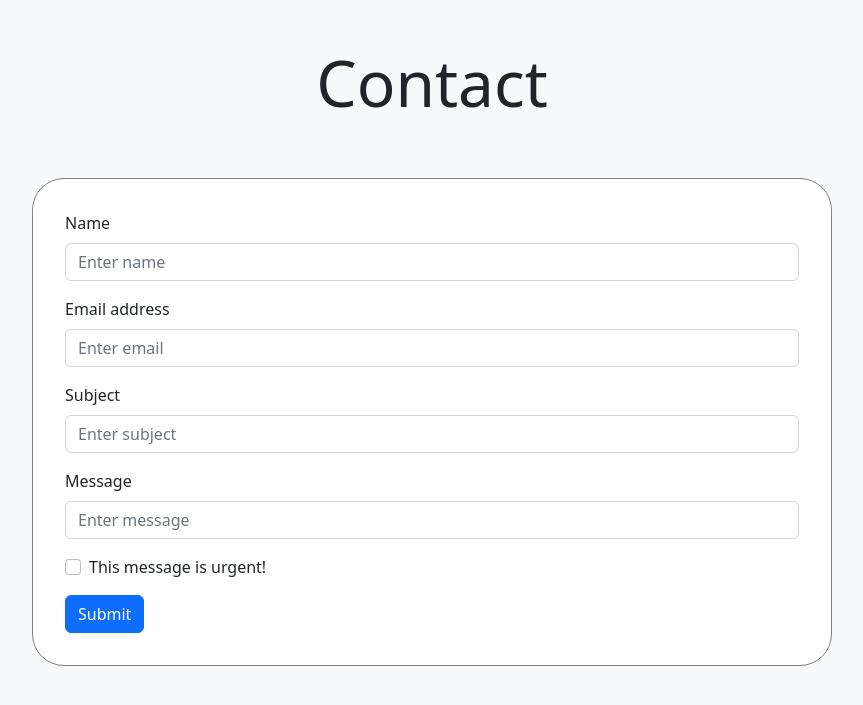
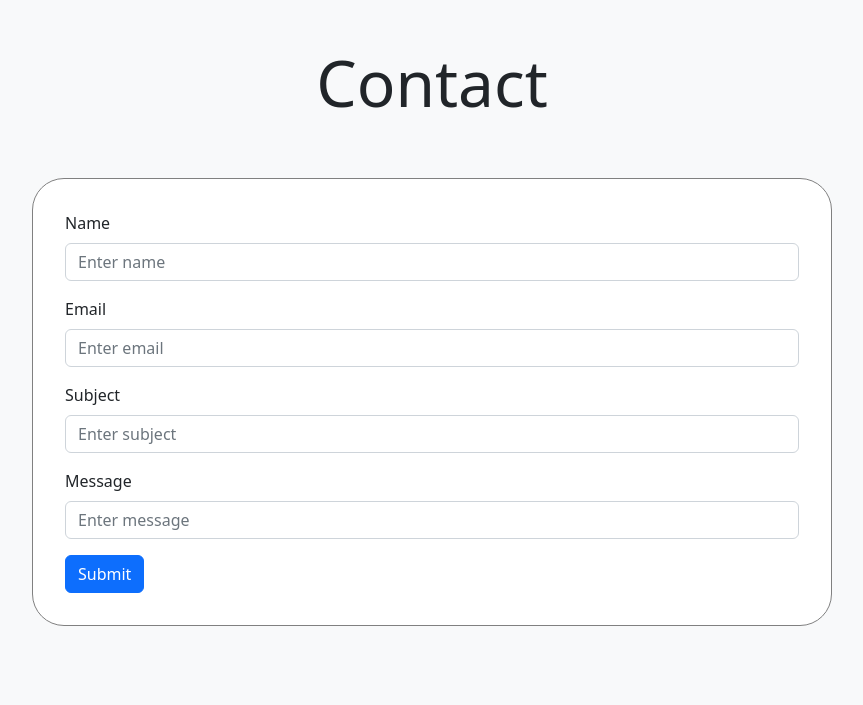
Before and after one commit to lucywbeck/lucywbeck.github.io, a React (Create React App) app: page / in a window 1280 px wide. Shown: the part 4263-4968 px from the top of the page, without its empty margins (208-1071 px from the left). Built offline with nearby package versions, Linux system fonts and the light colour scheme.

Commit message:
add formspree

```diff
--- a/package.json
+++ b/package.json
@@ -3,6 +3,7 @@
   "version": "0.1.0",
   "private": true,
   "dependencies": {
+    "@formspree/react": "^2.4.1",
     "@testing-library/jest-dom": "^5.16.5",
     "@testing-library/react": "^13.4.0",
     "@testing-library/user-event": "^13.5.0",
--- a/src/components/ContactPage/ContactPage.js
+++ b/src/components/ContactPage/ContactPage.js
@@ -2,66 +2,88 @@ import React, { useState } from 'react';
 import Button from 'react-bootstrap/Button';
 import Form from 'react-bootstrap/Form';
 import "./ContactPage.css"
+import { useForm } from '@formspree/react';
 
-export default function ContactPage() {
-    // TODO
-    const [value, setValue] = useState("");
+function ContactForm() {
+    const [name, setName] = useState("");
+    const [email, setEmail] = useState("");
+    const [subject, setSubject] = useState("");
+    const [message, setMessage] = useState("");
+    const [state, handleSubmit] = useForm("mjvlzebb");
 
-    const onInput = ({target:{value}}) => setValue(value);
-
-    const onFormSubmit = e => {
-          e.preventDefault()
-          console.log(value)
-          setValue("")
-        }
-
+    if (state.succeeded) {
+        return <p style={{textAlign: "center"}}>Message sent!</p>;
+    }
     return (
-        <>
-            <div id="contact" className="contact">
-                <h1>Contact</h1>
-                <div className="contact-container">
-                <div className="form-container">
-                <Form onSubmit={onFormSubmit}>
+        <Form onSubmit={handleSubmit}>
                     <Form.Group className="mb-3">
-                        <Form.Label>Name</Form.Label>
+                        <Form.Label >Name</Form.Label>
                         <Form.Control
                             placeholder="Enter name"
                             type="text"
-                            value={value}
-                            onChange={({target:{value}}) => setValue(value)}
+                            value={name}
+                            onChange={({target:{value}}) => setName(value)}
                             required
+                            name="name" // for formspree
                         />
                     </Form.Group>
 
                     <Form.Group className="mb-3" controlId="formBasicEmail">
-                        <Form.Label>Email address</Form.Label>
-                        <Form.Control type="email" placeholder="Enter email" />
+                        <Form.Label>Email</Form.Label>
+                        <Form.Control
+                            type="email"
+                            placeholder="Enter email"
+                            value={email}
+                            onChange={({target:{value}}) => setEmail(value)}
+                            required
+                            name="email" // for formspree
+                        />
                         <Form.Text className="text-muted">
                         </Form.Text>
                     </Form.Group>
 
                     <Form.Group className="mb-3">
                         <Form.Label>Subject</Form.Label>
-                        <Form.Control placeholder="Enter subject" />
+                        <Form.Control
+                            placeholder="Enter subject"
+                            value={subject}
+                            onChange={({target:{value}}) => setSubject(value)}
+                            required
+                            name="subject" // for formspree
+                        />
                         <Form.Text className="text-muted">
                         </Form.Text>
                     </Form.Group>
 
                     <Form.Group className="mb-3">
                         <Form.Label>Message</Form.Label>
-                        <Form.Control placeholder="Enter message" />
+                        <Form.Control
+                            placeholder="Enter message"
+                            value={message}
+                            onChange={({target:{value}}) => setMessage(value)}
+                            required
+                            name="message" // for formspree
+                        />
                         <Form.Text className="text-muted">
                         </Form.Text>
                     </Form.Group>
 
-                    <Form.Group className="mb-3" controlId="formBasicCheckbox">
-                        <Form.Check type="checkbox" label="This message is urgent!" />
-                    </Form.Group>
                     <Button variant="primary" type="submit">
                         Submit
                     </Button>
                 </Form>
-                </div>
+    )
+}
+
+export default function ContactPage() {
+    return (
+        <>
+            <div id="contact" className="contact">
+                <h1>Contact</h1>
+                <div className="contact-container">
+                    <div className="form-container">
+                        <ContactForm />
+                    </div>
                 </div>
             </div>
         </>
```
Also changed, not shown: 1 other file (tests, documents, lock files or other folders).
